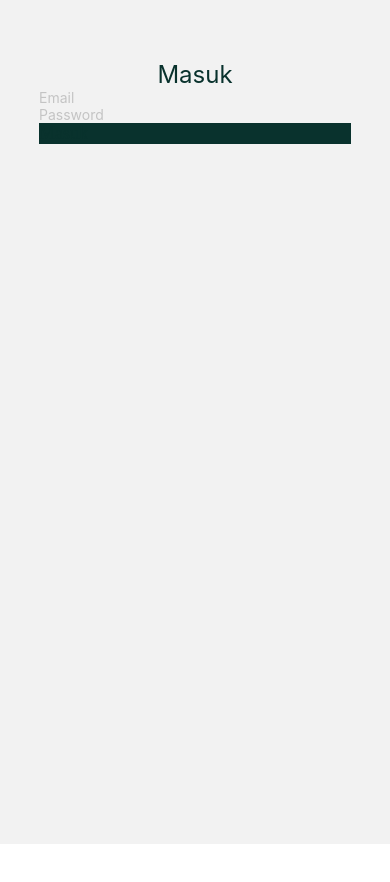
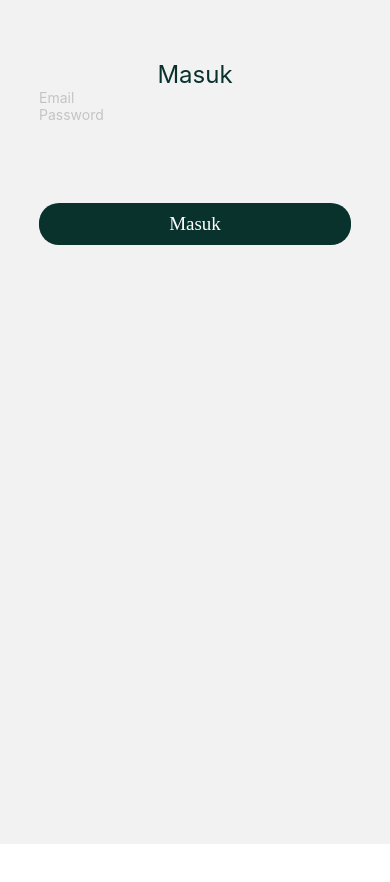
Before and after one commit to FARRAS-DARKUNO/Monitoeing-ITERA-HERRO, a React Native app: screen /BerandaPage in a window 390 px wide. Shown: the top 882 px of the page. Built offline with nearby package versions, Linux system fonts and the light colour scheme.

Commit message:
update formik

```diff
--- a/src/page/login/login_page.js
+++ b/src/page/login/login_page.js
@@ -15,11 +15,11 @@ const LoginPage = ({ navigation }) => {
   return (
     <View style={styles.container}>
       <View style={styles.content}>
-          <View style={[{alignItems:'center'}]}>
-                <Text style={[stylesGlobal.primer,stylesGlobal.header1]}>Masuk</Text>
+        <View style={[{ alignItems: 'center' }]}>
+          <Text style={[stylesGlobal.primer, stylesGlobal.header1]}>Masuk</Text>
         </View>
         <Formik
-                initialValues={{email: '', password: ''}}
+          initialValues={{ email: '', password: '' }}
           onSubmit={(values, actions) => {
             loginUser(values);
             actions.setSubmitting(false);
@@ -31,12 +31,12 @@ const LoginPage = ({ navigation }) => {
             password: Yup.string().required('Password dibutuhkan!'),
           })}>
           {formikProps => {
-                  const {handleChange, handleBlur, handleSubmit, values, errors} =
+            const { handleChange, handleBlur, handleSubmit, values, errors } =
               formikProps;
             return (
               <View>
                 <TextInput
-                        style
+                  style={stylesGlobal.primer}
                   placeholder="Email"
                   value={values.email}
                   underlineColorAndroid="transparent"
@@ -53,6 +53,7 @@ const LoginPage = ({ navigation }) => {
                   <Text style={stylesGlobal.error}></Text>
                 )}
                 <TextInput
+                  style={stylesGlobal.primer}
                   placeholder="Password"
                   value={values.password}
                   underlineColorAndroid="transparent"
@@ -67,15 +68,15 @@ const LoginPage = ({ navigation }) => {
                 ) : (
                   <Text style={stylesGlobal.error}></Text>
                 )}
-                      <View style={stylesGlobal.backgroundPrimer}>
+                <View style={[stylesGlobal.backgroundPrimer,{marginTop:80,borderRadius:20,paddingVertical:10}]}>
                   <TouchableOpacity
-                          style={stylesGlobal.backgroundPrimer}
+                    style={[stylesGlobal.backgroundPrimer,{alignItems:'center',justifyContent:'center',borderRadius:20 }]}
                     mode="contained"
                     onPress={() => {
                       handleSubmit();
                     }}>
                     <Text
-                            style={[stylesGlobal.button, stylesGlobal.primer]}>
+                      style={[stylesGlobal.button, stylesGlobal.surface]}>
                       Masuk
                     </Text>
                   </TouchableOpacity>
--- a/src/utils/style_global.js
+++ b/src/utils/style_global.js
@@ -37,8 +37,8 @@ const stylesGlobal = StyleSheet.create({
         fontFamily: 'Poppins-SemiBold',
     },
     button:{
-        fontSize: 18,
-        fontFamily: 'Poppins-Bold',
+        fontSize: 19,
+        fontFamily: 'Poppins-reguler',
     },
 
     //Colorstyle
```
Lines whose indentation alone changed are shown as unchanged.
